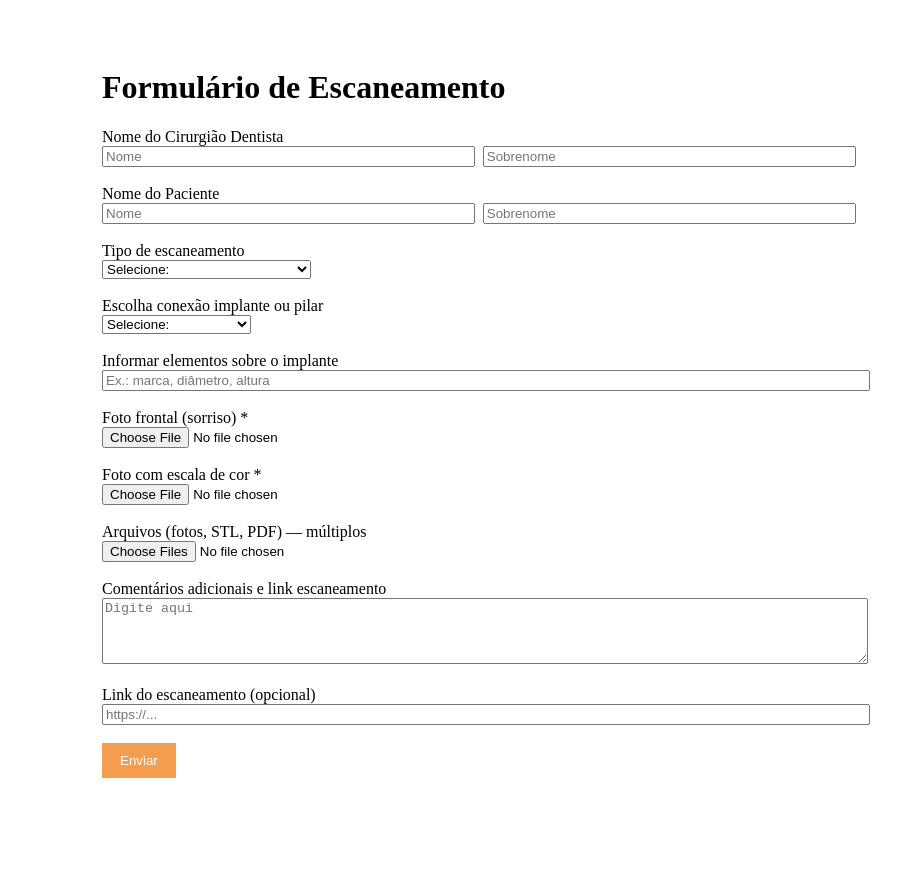
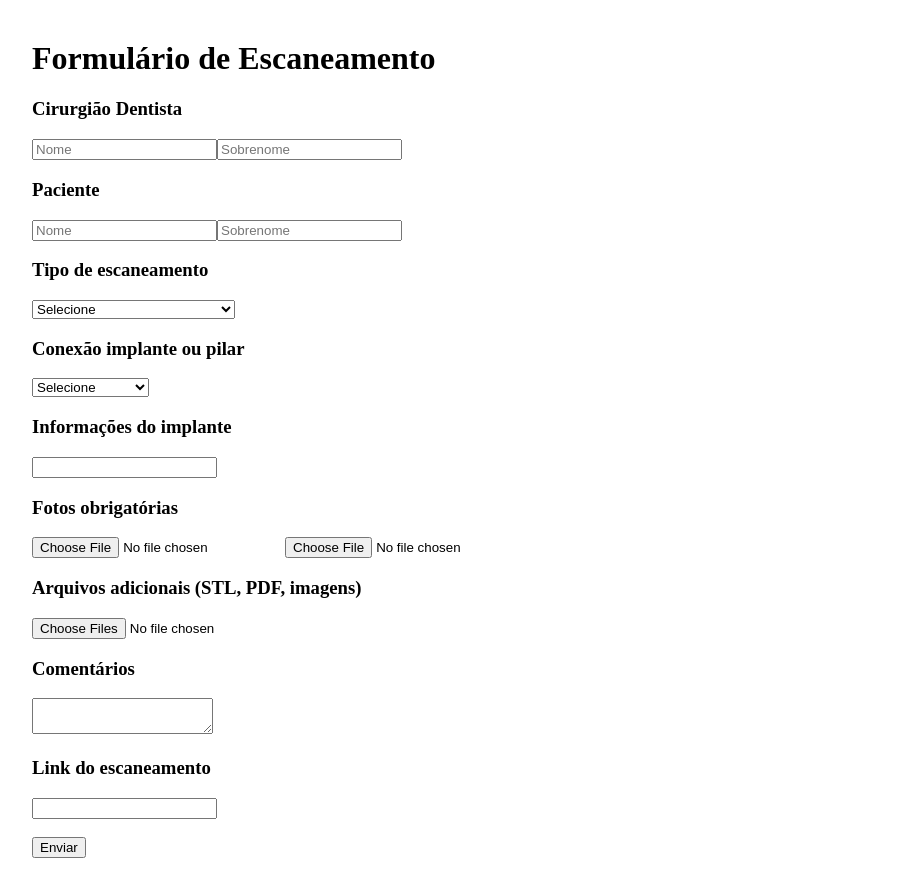
Before and after one commit to Smiletech3D/scan-smiletech, a Next.js app: page /new-scan in a window 1280 px wide. Shown: the whole page, without its empty margins (158-1059 px from the left). Before the commit the page ends 838 px from the top, so only its background shows below. Built offline with nearby package versions, Linux system fonts and the light colour scheme.

Commit message:
Update new-scan.jsx

```diff
--- a/pages/new-scan.jsx
+++ b/pages/new-scan.jsx
@@ -1,100 +1,88 @@
-import { useState, useRef } from "react";
+// pages/new-scan.jsx
+import { useState } from "react";
 
 export default function NewScan() {
   const [status, setStatus] = useState("");
-  const [sending, setSending] = useState(false);
-  const formRef = useRef();
 
   async function handleSubmit(e) {
     e.preventDefault();
-    setSending(true);
-    setStatus("");
+    setStatus("Enviando...");
 
-    const formElem = formRef.current;
-    const fd = new FormData(formElem);
+    const formData = new FormData(e.target);
 
     try {
       const res = await fetch("/api/send-scan", {
         method: "POST",
-        body: fd
+        body: formData,
       });
 
-      const data = await res.json();
-      if (res.ok) {
-        setStatus("Enviado com sucesso!");
-        formElem.reset();
-      } else {
-        setStatus(data?.error || "Erro ao enviar");
+      const text = await res.text(); // ⚠️ NÃO JSON
+
+      if (!res.ok) {
+        console.error(text);
+        setStatus("Erro ao enviar formulário");
+        return;
       }
+
+      setStatus("Formulário enviado com sucesso!");
+      e.target.reset();
     } catch (err) {
-      setStatus(err.message || "Erro de rede");
-    } finally {
-      setSending(false);
+      console.error(err);
+      setStatus("Erro de rede ao enviar");
     }
   }
 
   return (
-    <div style={{ maxWidth: 760, margin: "24px auto", padding: 24 }}>
+    <div style={{ maxWidth: 900, margin: "40px auto", fontFamily: "serif" }}>
       <h1>Formulário de Escaneamento</h1>
-      <form ref={formRef} onSubmit={handleSubmit} encType="multipart/form-data">
-        <label>Nome do Cirurgião Dentista</label><br/>
-        <input name="dentistName" placeholder="Nome" style={{width:"48%", marginRight:8}}/>
-        <input name="dentistLast" placeholder="Sobrenome" style={{width:"48%"}}/>
-        <br/><br/>
 
-        <label>Nome do Paciente</label><br/>
-        <input name="patientName" placeholder="Nome" style={{width:"48%", marginRight:8}}/>
-        <input name="patientLast" placeholder="Sobrenome" style={{width:"48%"}}/>
-        <br/><br/>
+      <form onSubmit={handleSubmit} encType="multipart/form-data">
+        <h3>Cirurgião Dentista</h3>
+        <input name="cirurgiao_nome" placeholder="Nome" required />
+        <input name="cirurgiao_sobrenome" placeholder="Sobrenome" required />
 
-        <label>Tipo de escaneamento</label><br/>
-        <select name="scanType" defaultValue="">
-          <option value="">Selecione:</option>
+        <h3>Paciente</h3>
+        <input name="paciente_nome" placeholder="Nome" required />
+        <input name="paciente_sobrenome" placeholder="Sobrenome" required />
+
+        <h3>Tipo de escaneamento</h3>
+        <select name="tipo_escaneamento" required>
+          <option value="">Selecione</option>
           <option value="Escaneamento sobre dente">Escaneamento sobre dente</option>
-          <option value="Escaneamento sobre implantes">Escaneamento sobre implantes</option>
+          <option value="Escaneamento sobre implante">Escaneamento sobre implante</option>
+          <option value="Escaneamento de modelo">Escaneamento de modelo</option>
         </select>
-        <br/><br/>
 
-        <label>Escolha conexão implante ou pilar</label><br/>
-        <select name="connection" defaultValue="">
-          <option value="">Selecione:</option>
+        <h3>Conexão implante ou pilar</h3>
+        <select name="conexao_implante" required>
+          <option value="">Selecione</option>
           <option value="HE 5.0 Neodent">HE 5.0 Neodent</option>
-          <option value="Cone Morse Neodent">Cone Morse Neodent</option>
+          <option value="HI Neodent">HI Neodent</option>
+          <option value="Cone Morse">Cone Morse</option>
+          <option value="Outro">Outro</option>
         </select>
-        <br/><br/>
 
-        <label>Informar elementos sobre o implante</label><br/>
-        <input name="implantInfo" placeholder="Ex.: marca, diâmetro, altura" style={{width:"100%"}}/>
-        <br/><br/>
+        <h3>Informações do implante</h3>
+        <input name="implante_info" />
 
-        <label>Foto frontal (sorriso) *</label><br/>
-        <input type="file" name="frontPhoto" accept="image/*" />
-        <br/><br/>
+        <h3>Fotos obrigatórias</h3>
+        <input type="file" name="foto_frontal" required />
+        <input type="file" name="foto_escala" required />
 
-        <label>Foto com escala de cor *</label><br/>
-        <input type="file" name="colorPhoto" accept="image/*" />
-        <br/><br/>
+        <h3>Arquivos adicionais (STL, PDF, imagens)</h3>
+        <input type="file" name="arquivos" multiple />
 
-        <label>Arquivos (fotos, STL, PDF) — múltiplos</label><br/>
-        <input type="file" name="attachments" multiple />
-        <br/><br/>
+        <h3>Comentários</h3>
+        <textarea name="comentarios" />
 
-        <label>Comentários adicionais e link escaneamento</label><br/>
-        <textarea name="comments" rows="4" style={{width:"100%"}} placeholder="Digite aqui"></textarea>
-        <br/><br/>
+        <h3>Link do escaneamento</h3>
+        <input name="link_escaneamento" type="url" />
 
-        <label>Link do escaneamento (opcional)</label><br/>
-        <input name="link" style={{width:"100%"}} placeholder="https://..." />
-        <br/><br/>
+        <br /><br />
+        <button type="submit">Enviar</button>
+      </form>
 
-        <button type="submit" disabled={sending} style={{padding:"10px 18px", background:"#f49d4f", border:"none", color:"#fff"}}>
-          {sending ? "Enviando..." : "Enviar"}
-        </button>
-
-        <div style={{marginTop:12}}>
-          {status && <span>{status}</span>}
-        </div>
-      </form>
+      <p>{status}</p>
     </div>
   );
 }
```
